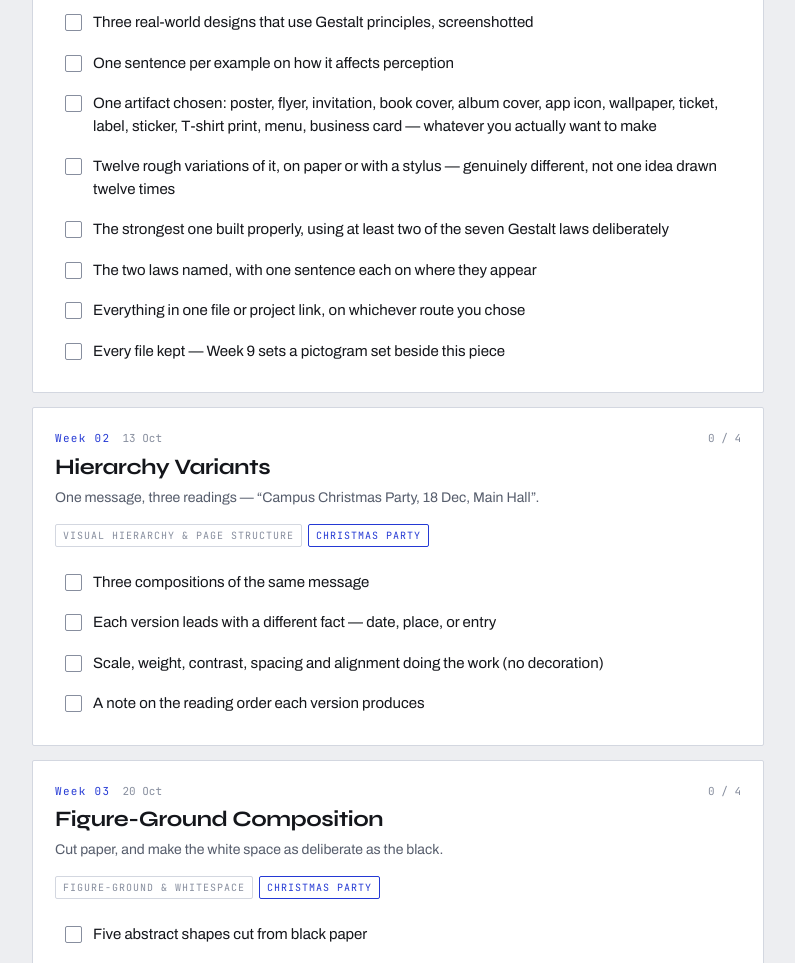
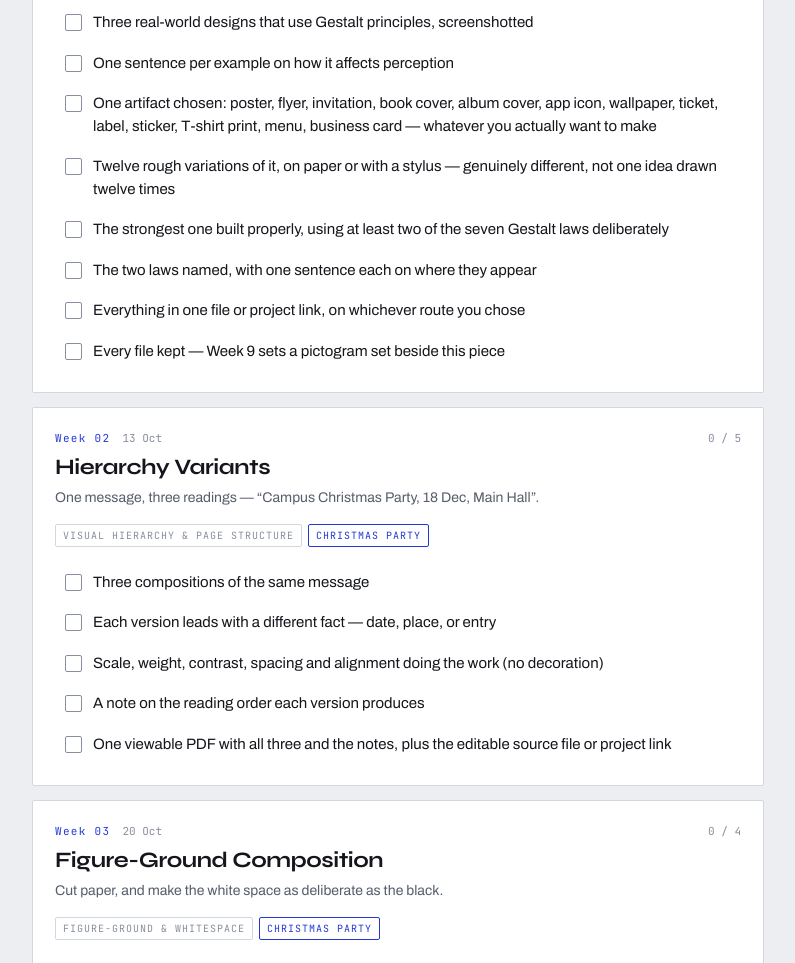
Before and after one commit to cyberhirsch/DesignGestalt, a plain HTML site: page checklists.html in a window 1280 px wide. Shown: the part 606-1569 px from the top of the page, without its empty margins (242-1037 px from the left). Drawn offline with Linux system fonts and the light colour scheme.

Commit message:
Ask Week 2 for one viewable PDF plus the source
The homework document asks for the three compositions and their
reading-order notes as one viewable PDF, plus the editable source file
or a project link. The checklist stopped at the notes.

The README's count was stale as well: the checklist has 14 weeks, and
with this line 91 deliverables.

```diff
--- a/checklists.html
+++ b/checklists.html
@@ -351,7 +351,8 @@
         "Three compositions of the same message",
         "Each version leads with a different fact — date, place, or entry",
         "Scale, weight, contrast, spacing and alignment doing the work (no decoration)",
-        "A note on the reading order each version produces"
+        "A note on the reading order each version produces",
+        "One viewable PDF with all three and the notes, plus the editable source file or project link"
       ]
     },
     {
```
Also changed, not shown: 1 other file.
